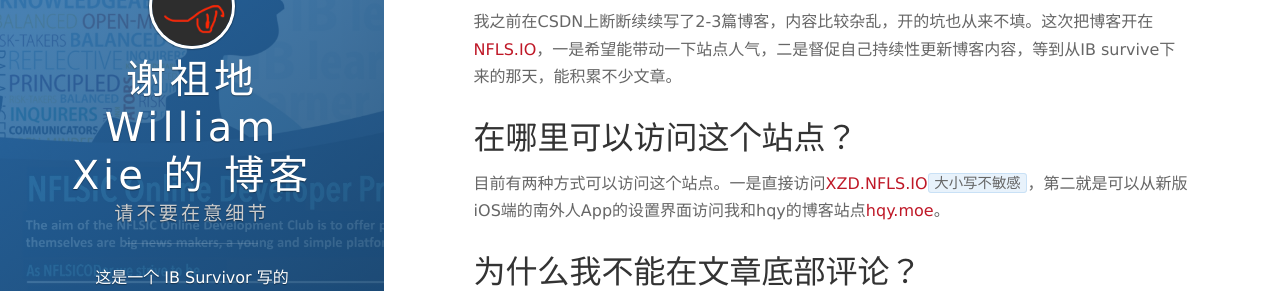
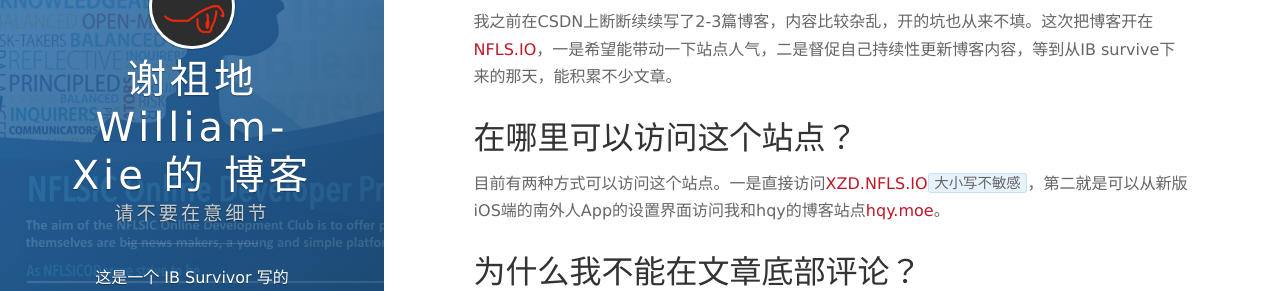
Before and after one commit to GuardHei/blog-xzd, a Jekyll site: the page built from _posts/2017-11-28-beginning-words.markdown, in a window 1280 px wide. Shown: the part 192-483 px from the top of the page. Built offline with Jekyll 4.4.1, drawn with Linux system fonts in a browser that asks for light colours; nearby versions of some CDN libraries; comment, search, counter and statistics services are not loaded.

Commit message:
Adjust
Adjust

```diff
--- a/_config.yml
+++ b/_config.yml
@@ -1,5 +1,5 @@
 # Basic
-title: 谢祖地 William Xie 的 博客
+title: 谢祖地 William-Xie 的 博客
 subtitle: 请不要在意细节
 welcome_message: <a href="https://github.com/GuardHei" target="_blank">嘿嘿嘿</a>
 description: 这是一个 IB Survivor 写的博客
```
